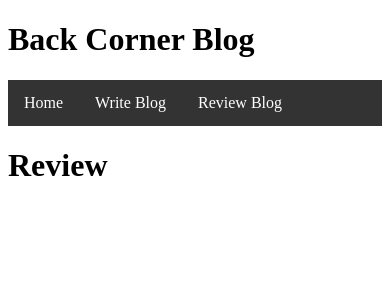
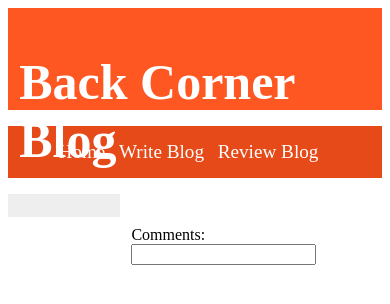
Before and after one commit to johnrachuy/blog_workflow_mongoose_challenge, a website: page public/views/index.html at #/review_blog in a window 390 px wide. Drawn offline with Linux system fonts and the light colour scheme; no server answers.

Commit message:
Added some responsive styling to site

```diff
--- a/public/styles/stylesheet.css
+++ b/public/styles/stylesheet.css
@@ -1,23 +1,48 @@
-.nav ul {
-    list-style-type: none;
-    margin: 0;
-    padding: 0;
-    overflow: hidden;
-    background-color: #333;
+#container{
+    margin: 0 auto;
+    max-width: 1200px;
 }
 
-.nav li {
-    float: left;
+header {
+    width: 94%;
+    height: 80px;
+    padding: 3%;
+    background-color: #FF5722;
 }
 
-.nav li a {
-    display: block;
-    color: white;
-    text-align: center;
-    padding: 14px 16px;
+header h1 {
+    font-size: 50px;
+    color: #fff;
+}
+
+nav {
+    width: 97%;
+    background-color: #E64A19;
+    padding: 0 1.5% 0 1.5%;
+}
+nav ul li {
+    display: inline-block;
+    padding: 15px 1.5% 15px 1.5% ;
+}
+nav ul li a {
+    text-decoration: none;
+    color: #ffffff;
+    font-size: 1.2em;
+}
+nav ul li a:hover {
+    color: #000000;
     text-decoration: none;
 }
 
-.nav li a:hover {
-    background-color: #111;
+#content {
+    float: right;
+    padding: 3%;
+    width: 64%;
 }
+
+aside {
+    float: left;
+    padding: 3%;
+    width: 24%;
+    background-color: #eee;
+}
--- a/public/views/index.html
+++ b/public/views/index.html
@@ -11,13 +11,14 @@
 </head>
 
 <body ng-app="myApp">
+<div id="container">
 
 <header ng-include="'/templates/header.html'"></header>
-<div ng-include="'/templates/nav.html'"></div>
+<nav ng-include="'/templates/nav.html'"></nav>
 
 <main ng-view></main>
 
 <!--<footer ng-include="'/templates/footer.html'"></footer>-->
-
+</div>
 </body>
 </html>
--- a/public/views/templates/nav.html
+++ b/public/views/templates/nav.html
@@ -1,4 +1,4 @@
-<div class="nav">
+<div id="menu" class="clearfix">
     <ul>
         <li><a href="#home">Home</a></li>
         <li><a href="#write_blog">Write Blog</a></li>
--- a/public/views/templates/review_blog.html
+++ b/public/views/templates/review_blog.html
@@ -1,18 +1,21 @@
-<h1>Review</h1>
+<section id="content">
+    <div>
+        <h2>{{blogHistory.title}}</h2>
+        <h3>{{blogHistory.author}}</h3>
+        <h3>{{blogHistory.date | date}}</h3>
+        <p>{{blogHistory.entry}}</p>
 
-<div ng-repeat="blog in blogHistory">
-    <ul>
-        <li>{{blog.title}}<button ng-click="">Click</button></li>
-    </ul>
-</div>
+        <form>
+            <label for="comments">Comments: </label>
+            <input type="text" ng-model="comments" id="comments" />
+        </form>
+    </div>
+</section>
 
-<!--<div>-->
-    <!--<h2>{{blogHistory.title}}</h2>-->
-    <!--<h3>{{blogHistory.author}}</h3>-->
-    <!--<h3>{{blogHistory.date | date}}</h3>-->
-    <!--<p>{{blogHistory.entry}}</p>-->
-    <!--<form>-->
-        <!--<label for="comments">Comments: </label>-->
-        <!--<input type="text" ng-model="comments" id="comments" />-->
-    <!--</form>-->
-<!--</div>-->
+<aside  id="sidebar">
+    <div ng-repeat="blog in blogHistory">
+        <ul>
+            <li>{{blog.title}}<button ng-click="">Click</button></li>
+        </ul>
+    </div>
+</aside>
```
